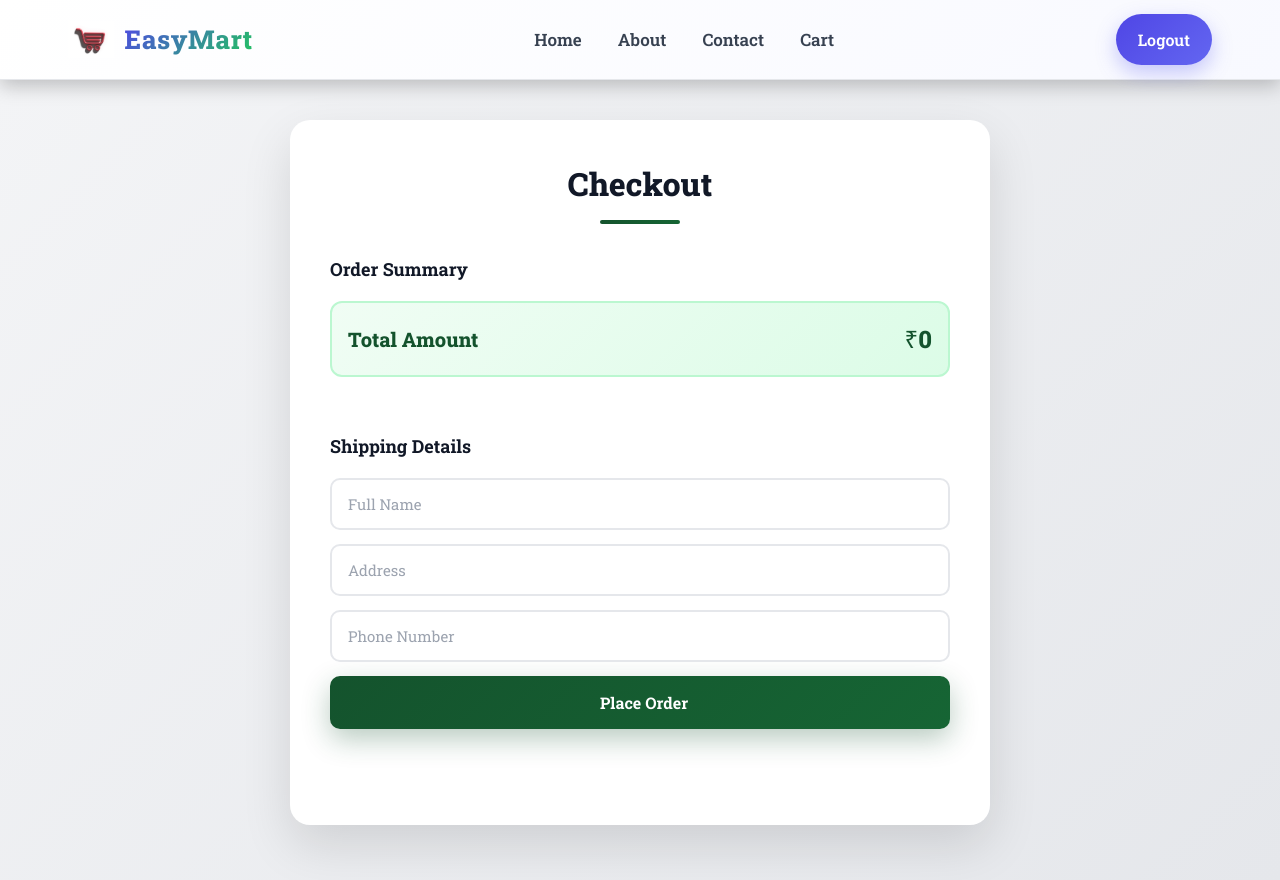
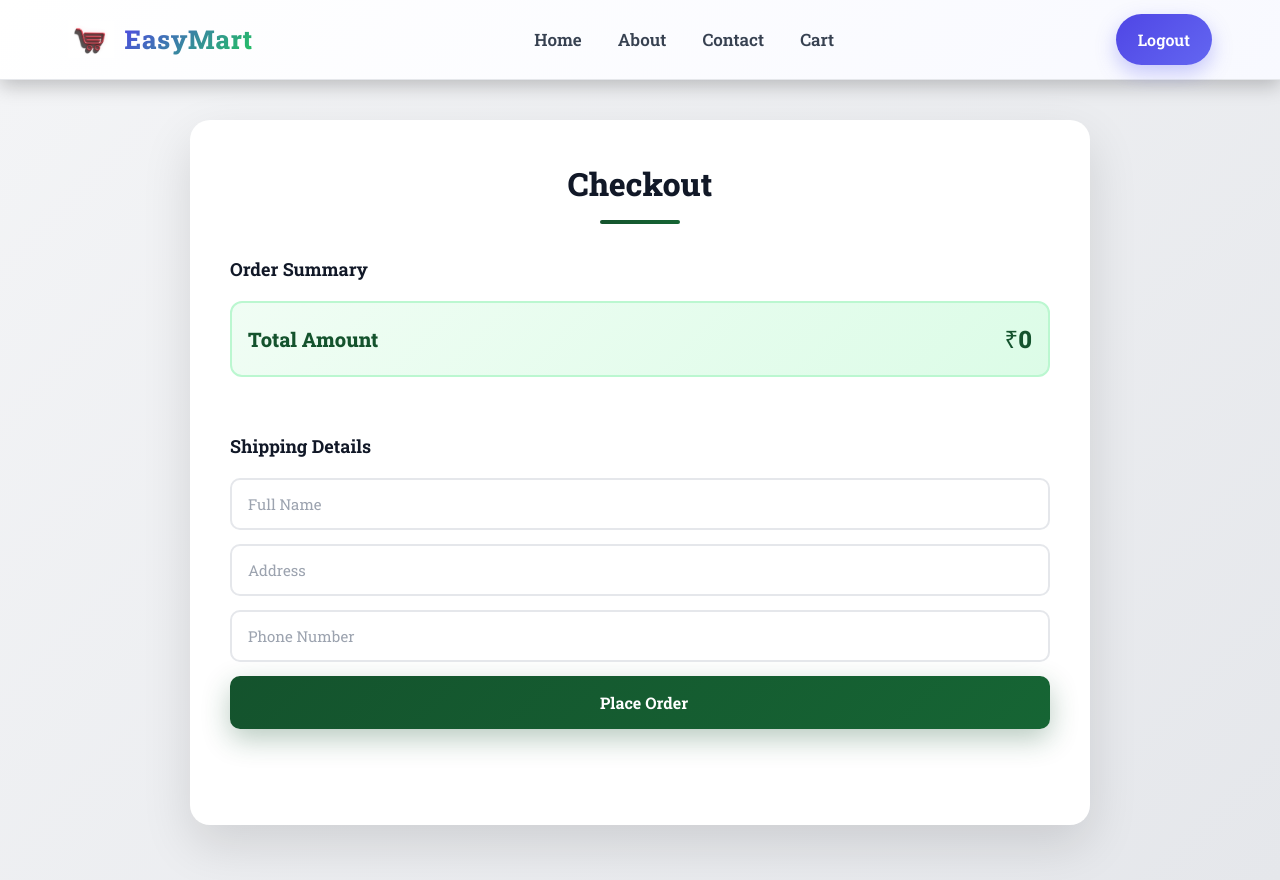
Before and after one commit to Aksham-rana/Easymart_MERN, a React (Vite) app: page /buy in a window 1280 px wide. Built offline with nearby package versions, Linux system fonts and the light colour scheme; sample sign-in values are in the browser's storage.

Commit message:
Fix container centering - add margin: 0 auto and consistent max-width for cart and checkout pages

```diff
--- a/src/Style/AddToCart.css
+++ b/src/Style/AddToCart.css
@@ -15,7 +15,8 @@
 ===================== */
 .cart-container {
   width: 100%;
-  max-width: 1000px;
+  max-width: 900px;
+  margin: 0 auto;
   background: #ffffff;
   padding: 40px;
   border-radius: 20px;
--- a/src/Style/BuyNow.css
+++ b/src/Style/BuyNow.css
@@ -15,7 +15,8 @@
 ===================== */
 .buy-container {
   width: 100%;
-  max-width: 700px;
+  max-width: 900px;
+  margin: 0 auto;
   background: #ffffff;
   padding: 40px;
   border-radius: 20px;
```
